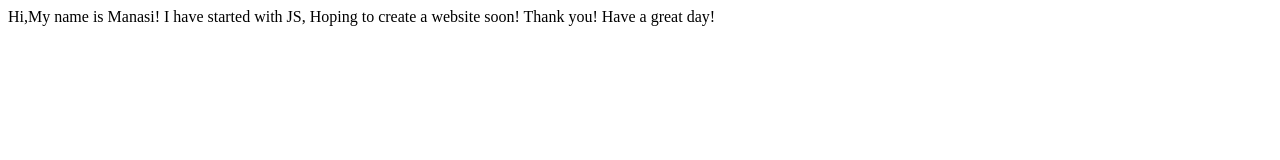
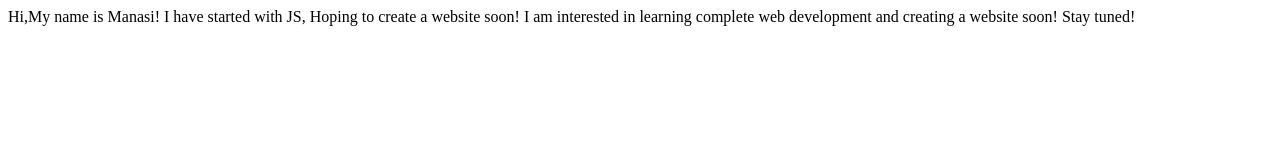
Before and after one commit to manasi288/portfolio, a plain HTML site: page index.html in a window 1280 px wide. Drawn offline with Linux system fonts and the light colour scheme.

Commit message:
updated bye

```diff
--- a/index.html
+++ b/index.html
@@ -11,9 +11,9 @@
 
     I have started with JS, Hoping to create a website soon!
 
-    Thank you!
+    I am interested in learning complete web development and creating a website soon!
+    Stay tuned!
 
-    Have a great day!
 
 </body>
 </html>
```
